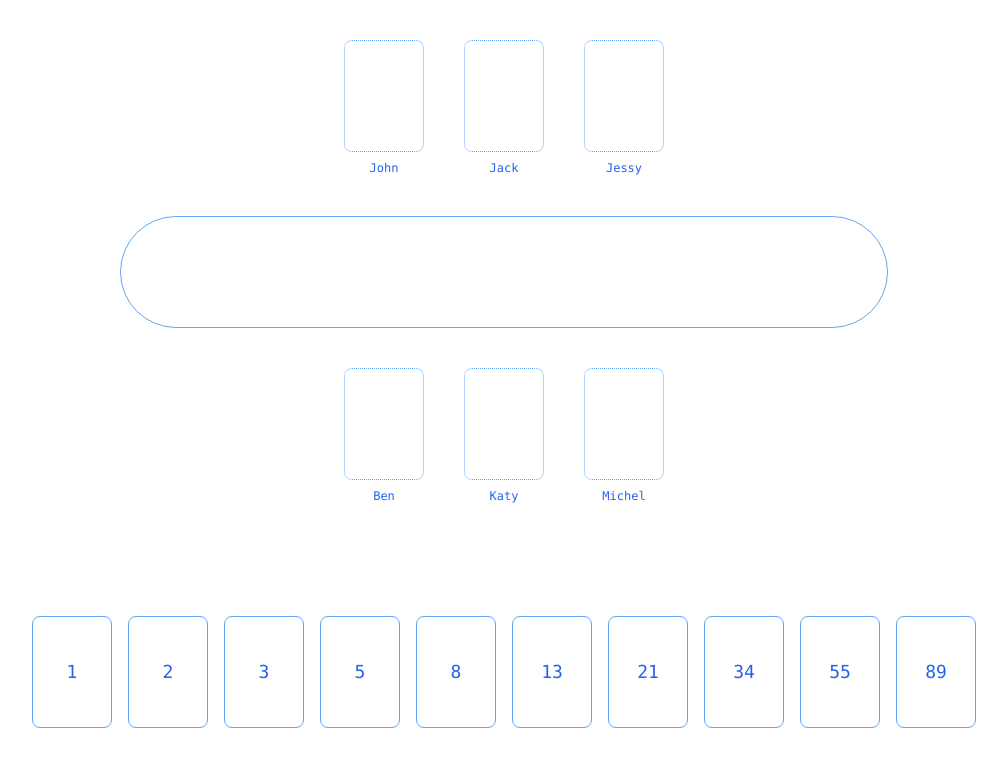
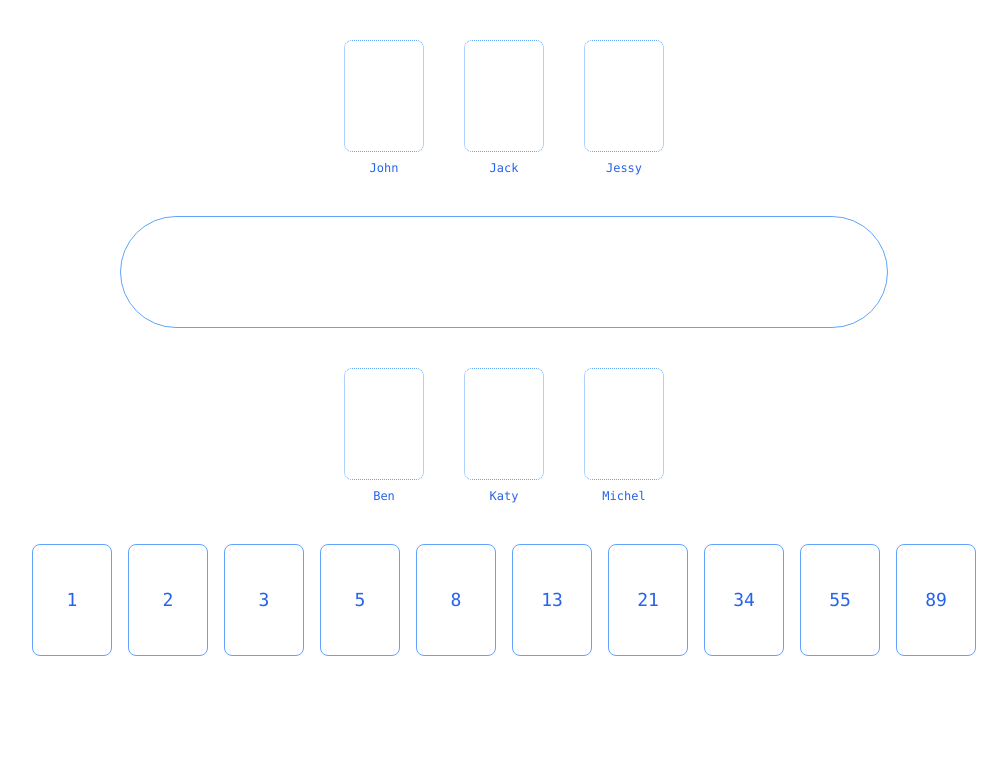
Before and after one commit to Udomomo/scrum-poker, an Angular app in the folder scrum-poker-client/: page / in a window 1280 px wide. Both pictures are taken after typing "Sample" into the empty fields and a click on the button "Submit". Shown: the top 766 px of the page, without its empty margins (136-1143 px from the left). Built offline with nearby package versions, Linux system fonts and the light colour scheme.

Commit message:
move style to child component

```diff
--- a/scrum-poker-client/src/app/deck/deck.component.html
+++ b/scrum-poker-client/src/app/deck/deck.component.html
@@ -1 +1,3 @@
-<app-card *ngFor="let point of points" [isSet]="true" [isVisible]="true" [point]="point" name=''/>
+<div class="mx-auto max-w-full flex flex-row justify-center gap-4">
+  <app-card *ngFor="let point of points" [isSet]="true" [isVisible]="true" [point]="point" name=''/>
+</div>
--- a/scrum-poker-client/src/app/poker-table/poker-table.component.html
+++ b/scrum-poker-client/src/app/poker-table/poker-table.component.html
@@ -1,3 +1,4 @@
+<div class="mx-auto flex flex-col w-3/5 my-10">
   <div class="chair-area">
     <app-card *ngFor="let card of upperCards" [point]="card.point" [name]="card.name" />
   </div>
@@ -5,3 +6,4 @@
   <div class="chair-area">
     <app-card *ngFor="let card of lowerCards" [point]="card.point" [name]="card.name" />
   </div>
+</div>
--- a/scrum-poker-client/src/app/scrum-poker-page/scrum-poker-page.component.html
+++ b/scrum-poker-client/src/app/scrum-poker-page/scrum-poker-page.component.html
@@ -1,6 +1,6 @@
 <div *ngIf="myName;else playerNameForm">
-  <app-poker-table [myName]="myName" class="mx-auto flex flex-col w-3/5 my-10"></app-poker-table>
-  <app-deck class="mt-28 mx-auto max-w-full flex flex-row justify-center gap-4"></app-deck>
+  <app-poker-table [myName]="myName"></app-poker-table>
+  <app-deck class="mt-28"></app-deck>
 </div>
 
 <ng-template #playerNameForm>
```
Lines whose indentation alone changed are shown as unchanged.
